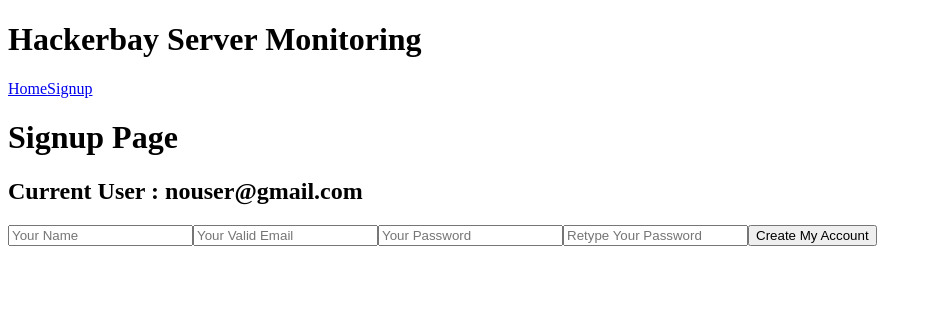
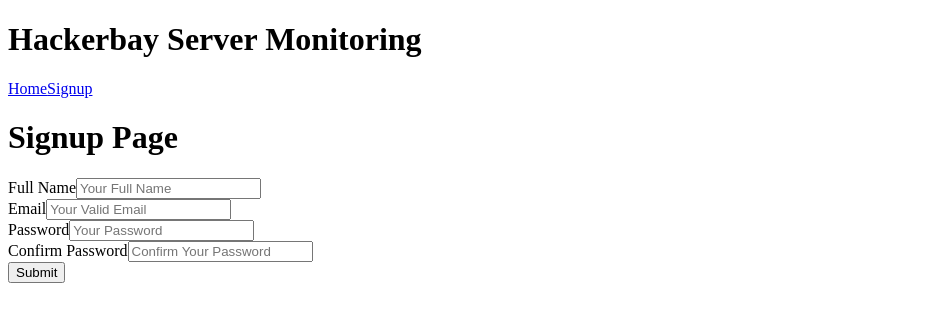
Before and after one commit to SandunWebDev/hackerbay-frontend, a React (Create React App) app: page /signup in a window 1280 px wide. Shown: the top 322 px of the page, without its empty margins (0-932 px from the left). Built offline with nearby package versions, Linux system fonts and the light colour scheme.

Commit message:
Configured Redux-Form.

```diff
--- a/package.json
+++ b/package.json
@@ -9,6 +9,7 @@
     "react-router-dom": "^4.3.1",
     "react-scripts": "1.1.5",
     "redux": "^4.0.0",
+    "redux-form": "^7.4.2",
     "redux-logger": "^3.0.6"
   },
   "scripts": {
--- /dev/null
+++ b/src/components/pages/SignupPage/SignupForm.js
@@ -0,0 +1,53 @@
+import React, { Component } from "react";
+import { Field, reduxForm } from "redux-form";
+
+class SignupForm extends Component {
+  render() {
+    const { handleSubmit } = this.props;
+    return (
+      <form onSubmit={handleSubmit}>
+        <div>
+          <label htmlFor="name">Full Name</label>
+          <Field
+            name="name"
+            component="input"
+            type="text"
+            placeholder="Your Full Name"
+          />
+        </div>
+        <div>
+          <label htmlFor="email">Email</label>
+          <Field
+            name="email"
+            component="input"
+            type="email"
+            placeholder="Your Valid Email"
+          />
+        </div>
+        <div>
+          <label htmlFor="password">Password</label>
+          <Field
+            name="password"
+            component="input"
+            type="password"
+            placeholder="Your Password"
+          />
+        </div>
+        <div>
+          <label htmlFor="passwordConfirm">Confirm Password</label>
+          <Field
+            name="passwordConfirm"
+            component="input"
+            type="password"
+            placeholder="Confirm Your Password"
+          />
+        </div>
+        <button type="submit">Submit</button>
+      </form>
+    );
+  }
+}
+
+export default reduxForm({
+  form: "SignupForm"
+})(SignupForm);
--- a/src/components/pages/SignupPage/SignupPage.js
+++ b/src/components/pages/SignupPage/SignupPage.js
@@ -1,53 +1,19 @@
 import React, { Component } from "react";
-import { connect } from "react-redux";
-import { bindActionCreators } from "redux";
 
-import * as userActions from "../../../redux/actions/userActions";
+import SignupForm from "./SignupForm";
 
-class SignupPage extends Component {
+export default class SignupPage extends Component {
+  onSubmit(values) {
+    // Get SignForms value when its submitted.
+    console.log("Signup Form Values", values);
+  }
+
   render() {
-    const { user, userActions } = this.props;
-
     return (
       <div>
         <h1>Signup Page</h1>
-        <form name="signup_form">
-          <h2>Current User : {user.email}</h2>
-          <input type="text" name="name" placeholder="Your Name" />
-          <input type="email" name="email" placeholder="Your Valid Email" />
-          <input type="password" name="password" placeholder="Your Password" />
-          <input
-            type="password"
-            name="password_confirm"
-            placeholder="Retype Your Password"
-          />
-          <button
-            onClick={e => {
-              e.preventDefault();
-              userActions.updateEmail("sandunwebdev@gmail.com");
-            }}
-          >
-            Create My Account
-          </button>
-        </form>
+        <SignupForm onSubmit={this.onSubmit} />
       </div>
     );
   }
 }
-
-function mapStateToProps(state) {
-  return {
-    user: state.user
-  };
-}
-
-function mapActionsToProps(dispatch) {
-  return {
-    userActions: bindActionCreators(userActions, dispatch)
-  };
-}
-
-export default connect(
-  mapStateToProps,
-  mapActionsToProps
-)(SignupPage);
--- a/src/redux/reduxStore.js
+++ b/src/redux/reduxStore.js
@@ -3,9 +3,11 @@ import logger from "redux-logger";
 
 import userReducer from "./reducers/userReducer";
 import initialState from "./reduxStoreInitialState";
+import { reducer as formReducer } from "redux-form";
 
 const rootReducer = combineReducers({
-  user: userReducer
+  user: userReducer,
+  form: formReducer // For handle redux-form
 });
 
 const middlewares = applyMiddleware(logger);
```
Also changed, not shown: 1 other file (tests, documents, lock files or other folders).
